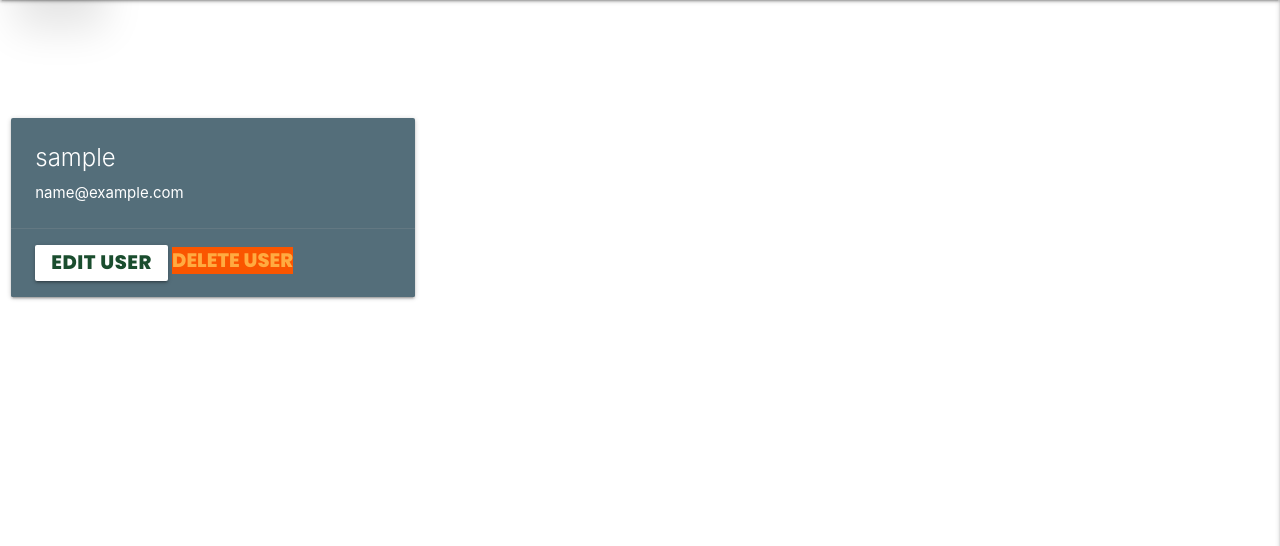
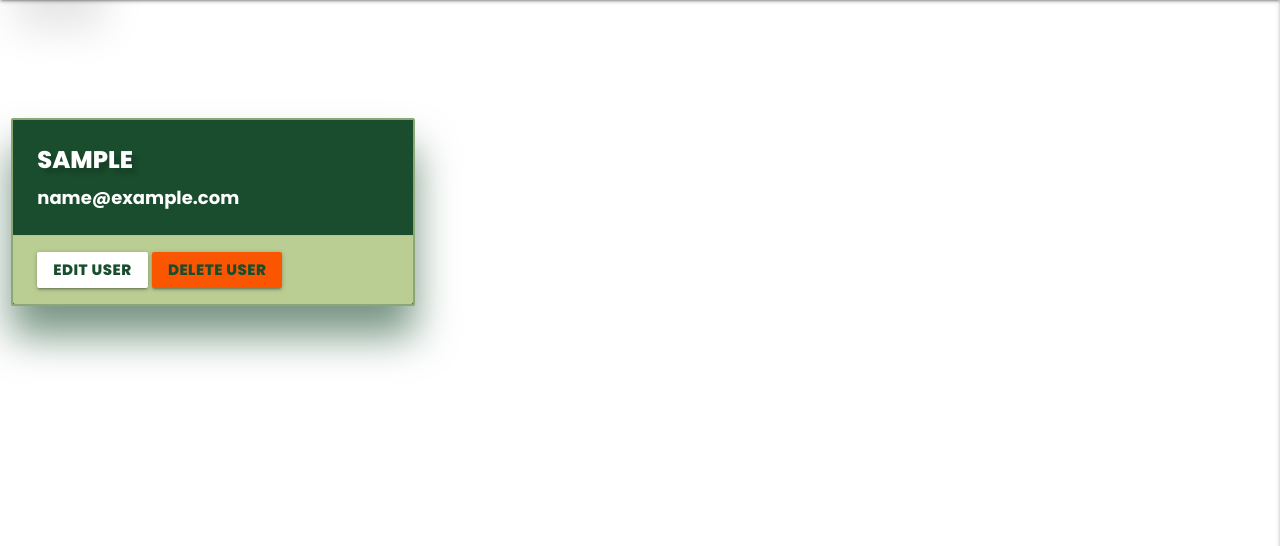
Before and after one commit to e-h-dev/trip-discoverer, a Flask app: page /user_list in a window 1280 px wide. Shown: the part 90-636 px from the top of the page. Run offline with Flask 3, Linux system fonts and the light colour scheme; a database or web service that is not in the repository returns one stand-in record (values such as "Sample title"); some libraries are stand-ins or nearby versions.

Commit message:
Update styles for users.html

```diff
--- a/static/css/style.css
+++ b/static/css/style.css
@@ -401,7 +401,34 @@ i{
 
 /* users page */
 
+.card-style{
+  background-color: var(--light-color);
+  border:solid 2px rgba(186, 205, 146, 0.7);
+  box-shadow: 0 30px 40px rgba(26, 77, 46, 0.6);
+}
+
+.card .card-title{
+  font-family: var(--head-text);
+  text-transform: uppercase;
+  font-weight: 800;
+  text-shadow: 5px 5px 5px rgba(0,0,0,0.2);
+}
+
+.card p{
+  font-family: var(--head-text);
+  font-weight: 700;
+  font-size: 1.2rem;
+}
+
+.card .card-action{
+  background-color: rgb(186, 205, 146);
+}
+
 .push{
   position: relative;
   top:200px;
 }
+
+.card-btn{
+  font-size: 1rem;
+}
--- a/templates/users.html
+++ b/templates/users.html
@@ -3,19 +3,19 @@
 <div class="row push">
     {% for user in users %}
         <div class="col s6 m4">
-        <div class="card blue-grey darken-1">
+        <div class="card card-style">
             <div class="card-content white-text">
                 <span class="card-title">{{ user.username }}</span>
                 <p>{{ user.email }}</p>
-                {% for trip in trips %}
+                <!-- {% for trip in trips %}
                     {% if user.username|lower == trip.created_by|lower %}
                         <p>{{ trip.trip_name}}</p>
                     {% endif %}
-                {% endfor %}
+                {% endfor %} -->
             </div>
             <div class="card-action">
-                <a href="#" class="btn">Edit User</a>
-                <a href="#" class="cancel-btn">Delete User</a>
+                <a href="#" class="btn card-btn">Edit User</a>
+                <a href="#" class=" btn cancel-btn card-btn">Delete User</a>
             </div>
         </div>
         </div>
```
